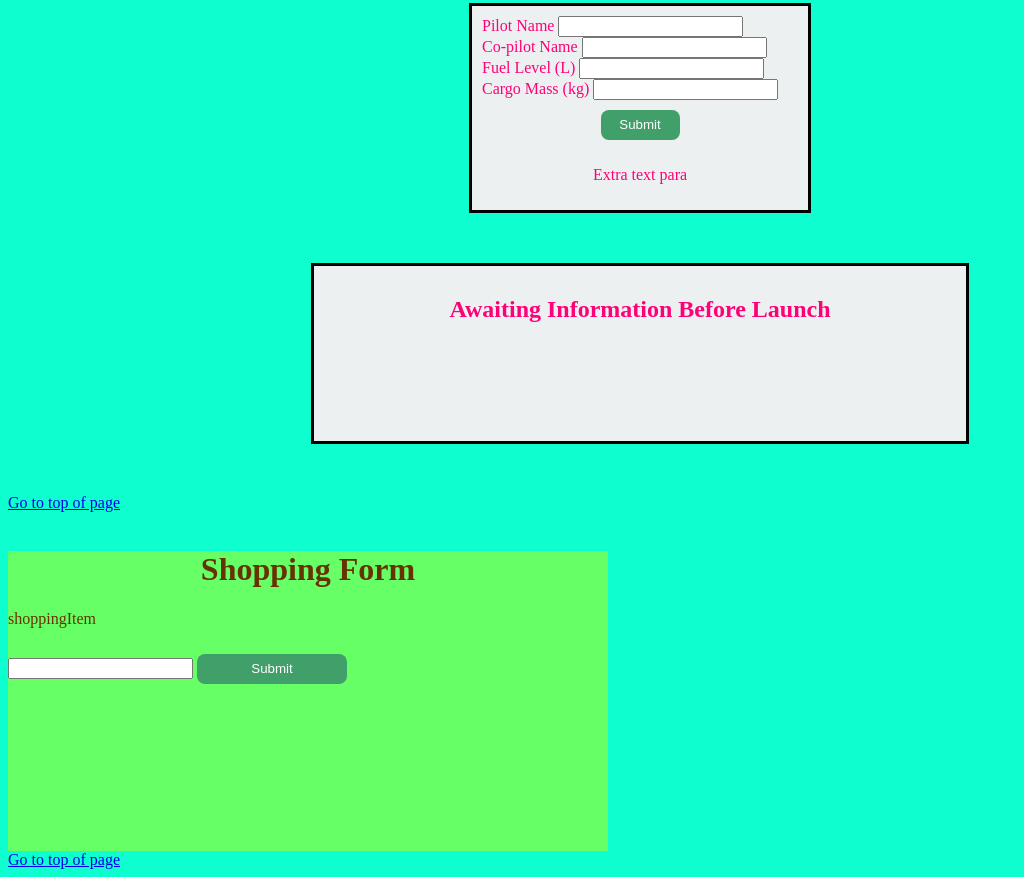
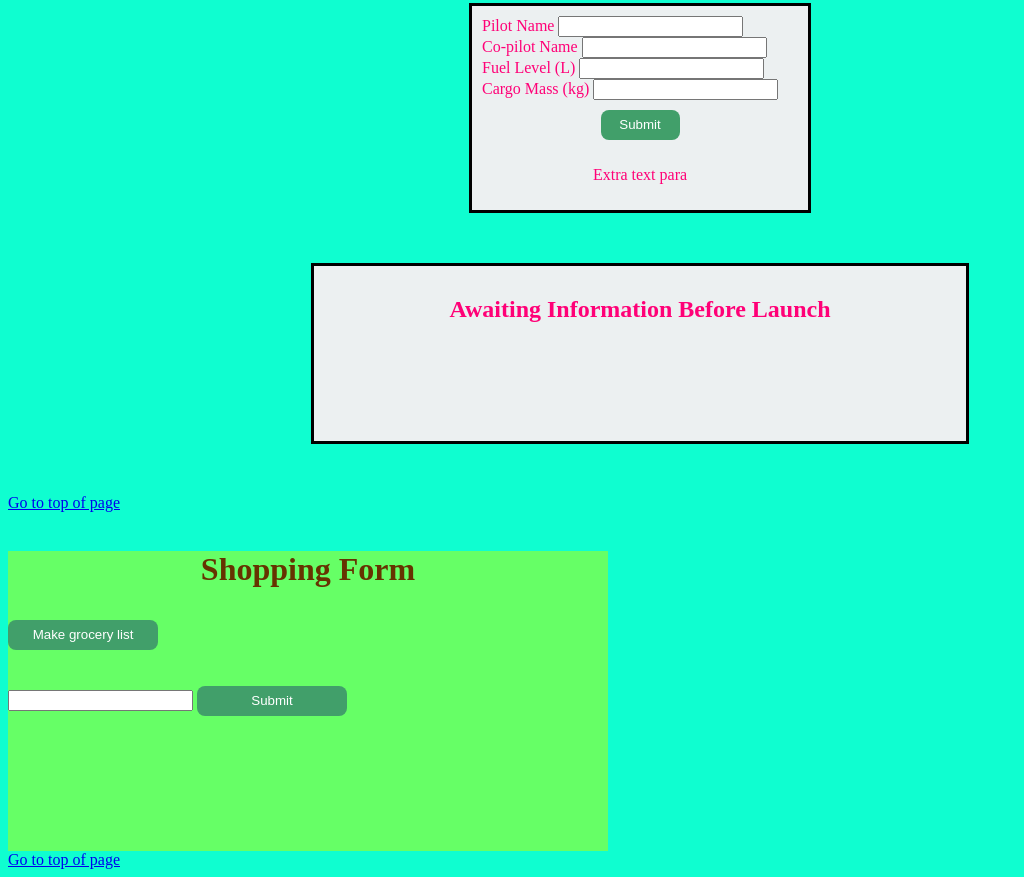
Before and after one commit to Hannah2020M/simpleForm1, a plain HTML site: page index.html in a window 1280 px wide. Shown: the part 867-1744 px from the top of the page, without its empty margins (0-1024 px from the left). Drawn offline with Linux system fonts and the light colour scheme.

Commit message:
onclick Orange Juice

```diff
--- a/index.html
+++ b/index.html
@@ -77,7 +77,8 @@
 <div id="shoppingForm">
             <h1>Shopping Form</h1>
             <form id="shopForm">
-                <p id="currentItem">shoppingItem</p> <input id="shopItem">
+                <button type="button" onclick="startList()">Make grocery list</button>
+                <p id="currentItem"></p> <input id="shopItem">
                 <button type="button" onclick="itemCheckNumber()">Submit</button>
                 <p id="item"></p>
 
--- a/script.js
+++ b/script.js
@@ -17,32 +17,10 @@
          &nbsp&nbsp&nbsp&nbsp&nbsp&nbsp&nbsp&nbsp Hannah succeeds !`;
       }
 
+      function startList(){
+document.getElementById("currentItem").innerHTML = 'Orange Juice';
 
-      // function itemCheckNumber() {
-      //     // Get the value of the input field with id="milkItem"
-      //     let x = document.getElementById("shopItem").value;
-      //     // If x is Not a Number or less than one or greater than 10
-      //     let text;
-      //     if (isNaN(x) || x < 1 || x > 10) {
-      //       text = "item Input not valid";
-      //     } else {
-      //       text = "item Input OK";
-      //     }
-      //     document.getElementById("item").innerHTML =`${text }
-      //      &nbsp&nbsp&nbsp&nbsp&nbsp&nbsp&nbsp&nbsp Hannah succeeds !`;
-      //   }
-
-//  // let shopItems = ['orangeJuice','lettuce','Spinach','Cauliflower','yogurt',
-//   'eggs','chocolate','pretzels','chicken','beef','onions','potatoes',
-//   'groundTurkey','deliMeat','fetaCheese','MozarellaCheese','turkeyBacon','porkSteak',
-// 'MadelineCOokies','carrotJuice','greenPeppers','Zucchini','cucumbers','cilantro',
-// 'butter','tomatoSauce','appleSauce','curryLeaves','dosaiMix','celery'];
-      {/* <form id="shopForm">
-      <p id="currentItem">shoppingItem</p> <input id="shopItem">
-      <button type="button" onclick="itemCheckNumber()">Submit</button>
-      <p id="item"></p>
-
-      </form> */}
+      }
 
 function itemCheckNumber() {
           // Get the value of the input field with id="milkItem"
@@ -58,40 +36,7 @@ function itemCheckNumber() {
            &nbsp&nbsp&nbsp&nbsp&nbsp&nbsp&nbsp&nbsp Hannah succeeds !`;
         }
 
-//for(let i=0; i<shopItems.length; i++){
-  // shopItems[i] <input id="checkItem" >
-  //  <button type="button" onclick="itemCheckNumber">Submit</button>
-  //   <p id="milk"></p>
-  //  }//<!--end of for shopItems-->
-  // function milkCheckNumber() {
-  //     for(let i=0;i<shopItems.length;i++){
-  //     // Get the value of the input field with id="numb"
-  //     let x = document.getElementById("milkItem").value;
-  //     // If x is Not a Number or less than one or greater than 10
-  //     let text;
-  //     if (isNaN(x) || x < 1 || x > 10) {
-  //       text = "Input not valid";
-  //     } else {
-  //       text = "Input OK";
-  //     }
-  //     document.getElementById("milk").innerHTML =`${text }
-  //      &nbsp&nbsp&nbsp&nbsp&nbsp&nbsp&nbsp&nbsp Hannah succeeds !`;
-  // }//end of for shopItem
-  //  }
 
-// function myCheckItem() {
-//     // Get the value of the input field with id="numb"
-//     let x = document.getElementById("checkItem").value;
-//     // If x is Not a Number or less than one or greater than 10
-//     let text;
-//     if (isNaN(x) || x < 1 || x > 10) {
-//       text = "Input not valid";
-//     } else {
-//       text = "Input OK";
-//     }
-//     document.getElementById("demo").innerHTML =`${text }
-//      &nbsp&nbsp&nbsp&nbsp&nbsp&nbsp&nbsp&nbsp Hannah succeeds !`;
-//   }
 
 
 window.addEventListener("load", function() {
@@ -111,4 +56,5 @@ window.addEventListener("load", function() {
   //     event.preventDefault();
   // })
 
+
 });
```
Also changed, not shown: extraFILESsimpleForm1/images/5aInjectingReplitShopFormCodeIntoScriptDOTjs.jpg (added), extraFILESsimpleForm1/images/5bInjectingReplitShopFormCodeIntoScriptDOTjs.jpg (added).
